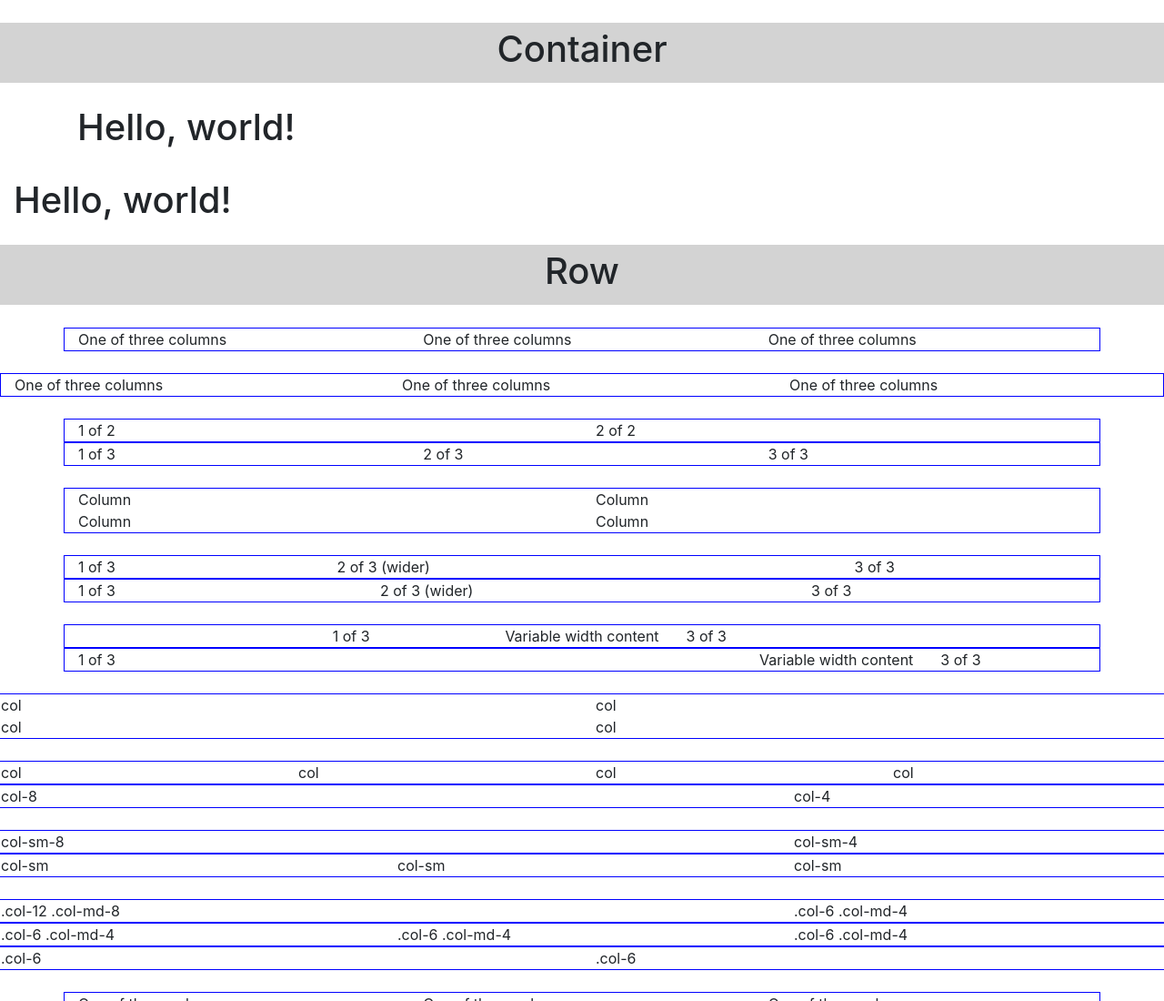
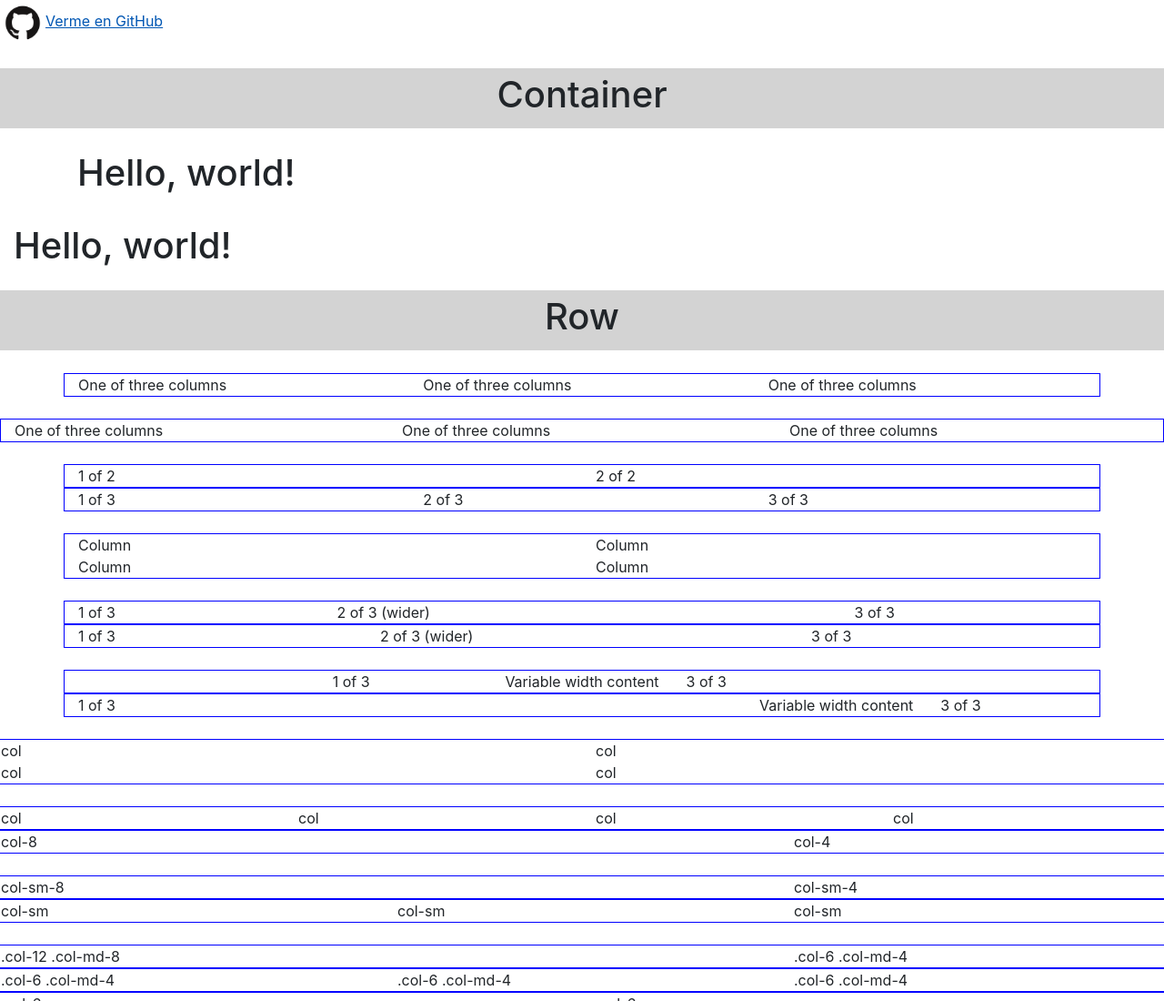
Before and after one commit to argenisosorio/bootstrap-4-examples, a plain HTML site: page index.html in a window 1280 px wide. Shown: the top 1100 px of the page at 91% size. Drawn offline with Linux system fonts and the light colour scheme.

Commit message:
Agregando enlaces e imágenes nuevas

```diff
--- a/index.html
+++ b/index.html
@@ -5,6 +5,7 @@
   <meta name="viewport" content="width=device-width, initial-scale=1, shrink-to-fit=no">
   <meta name="description" content="">
   <meta name="author" content="">
+  <link rel="icon" href="img/bootstrap-solid.svg">
   <title>Bootstrap  4 examples</title>
 
   <!-- Bootstrap core CSS -->
@@ -17,6 +18,10 @@
 <body>
 
 <!-- Full Documentation in: https://getbootstrap.com/docs/4.0/getting-started/introduction -->
+
+<a href="https://github.com/argenisosorio/bootstrap-4-examples" target="_blank">
+  <img src="img/github-icon.png" width="50px">Verme en GitHub</img>
+</a>
 
 <!-- Container
 ================================================== -->
```
Also changed, not shown: img/bootstrap-solid.svg (added), img/github-icon.png (added).
